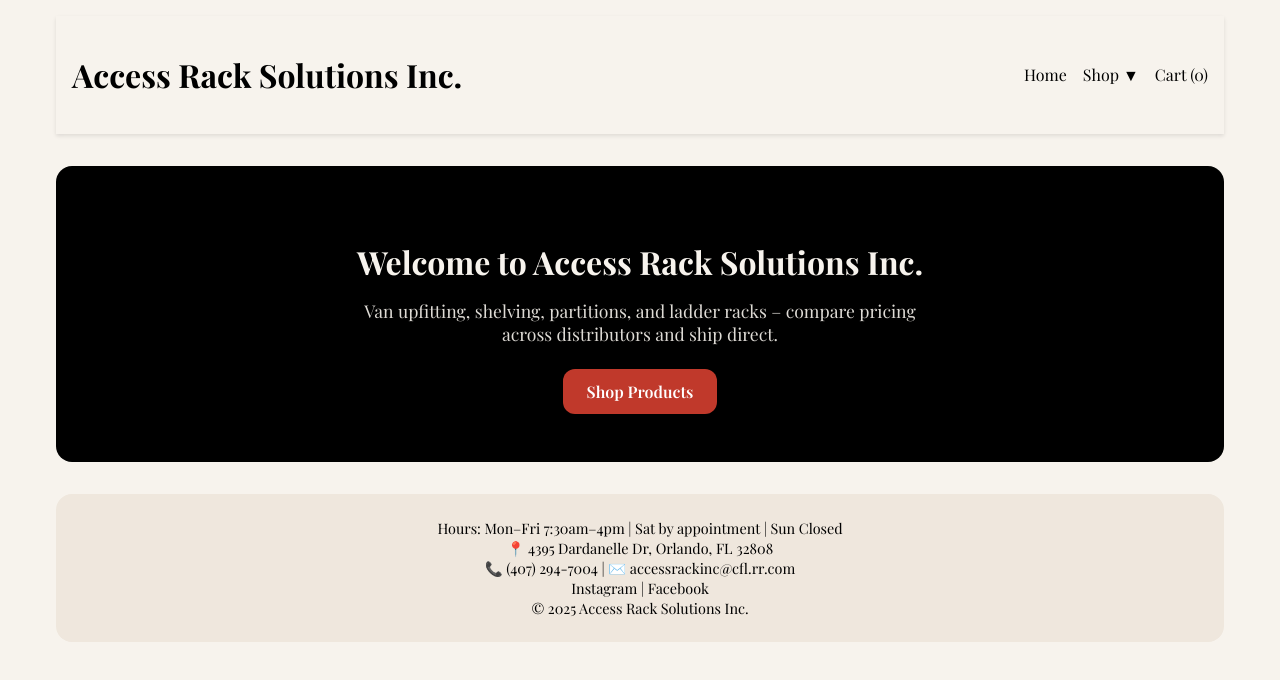
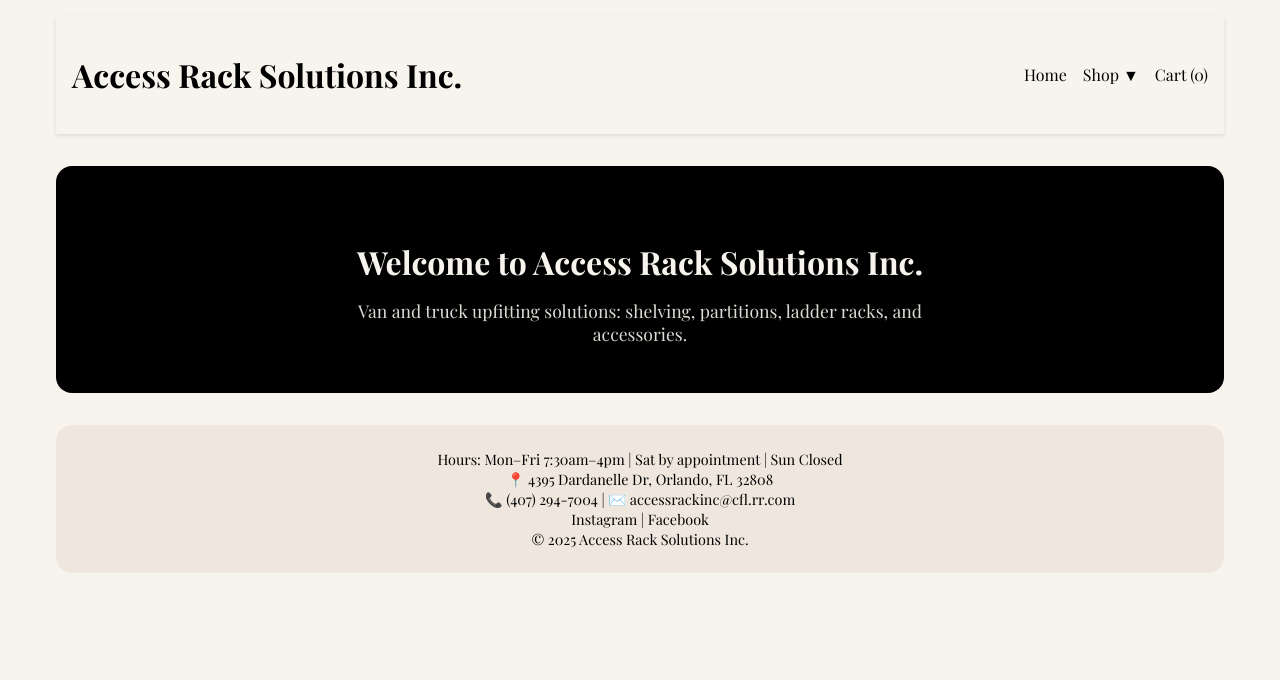
Before and after one commit to dev-verde1071/website, a Next.js app: page / in a window 1280 px wide. Shown: the top 680 px of the page. Built offline with nearby package versions, Linux system fonts and the light colour scheme.

Commit message:
Update page.js

```diff
--- a/app/page.js
+++ b/app/page.js
@@ -1,36 +1,13 @@
 export default function HomePage() {
   return (
     <main style={{ marginTop: "2rem" }}>
-      <section
-        style={{
-          background: "#000",
-          color: "#F7F3ED",
-          padding: "3rem",
-          borderRadius: "1rem",
-          textAlign: "center"
-        }}
-      >
+      <section style={{ background: "#000", color: "#F7F3ED", padding: "3rem", borderRadius: "1rem", textAlign: "center" }}>
         <h1 style={{ fontSize: "2rem", fontWeight: "bold", marginBottom: "1rem" }}>
           Welcome to Access Rack Solutions Inc.
         </h1>
         <p style={{ maxWidth: "600px", margin: "0 auto", opacity: 0.9, fontSize: "1.1rem" }}>
-          Van upfitting, shelving, partitions, and ladder racks – compare pricing across distributors and ship direct.
+          Van and truck upfitting solutions: shelving, partitions, ladder racks, and accessories.
         </p>
-        <div style={{ marginTop: "1.5rem" }}>
-          <a
-            href="/shop"
-            style={{
-              background: "#C0392B",
-              color: "#fff",
-              fontWeight: 600,
-              borderRadius: "0.75rem",
-              padding: "0.75rem 1.5rem",
-              display: "inline-block"
-            }}
-          >
-            Shop Products
-          </a>
-        </div>
       </section>
     </main>
   );
```
